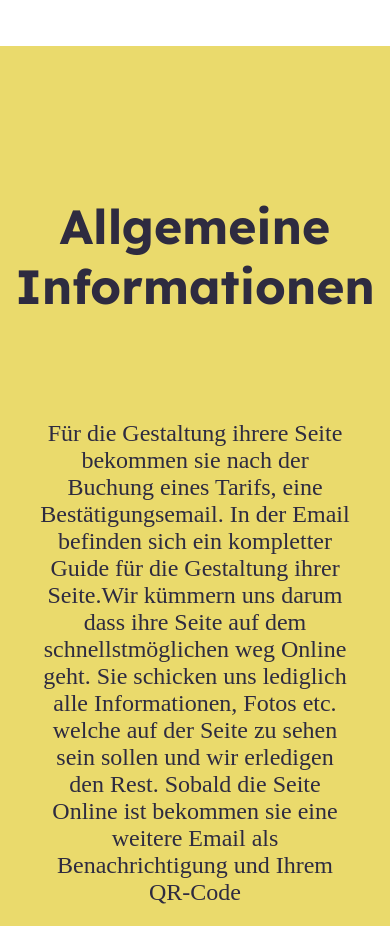
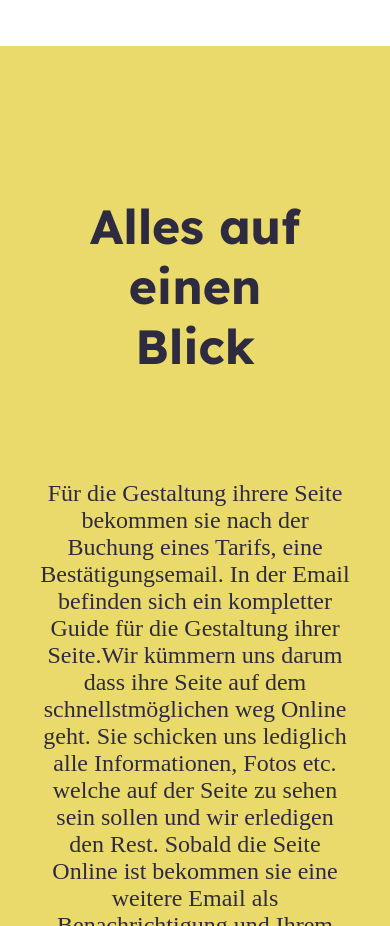
Before and after one commit to IU-Webprogrammierung/web-programmierung-Topo600, a website built with webpack: page Leistungen.html in a window 390 px wide. Shown: the part 1660-2586 px from the top of the page. Built offline with nearby package versions, Linux system fonts and the light colour scheme; a web font is replaced by a local one.

Commit message:
letzte Änderungen am responsiven design

```diff
--- a/Leistungen.html
+++ b/Leistungen.html
@@ -70,7 +70,7 @@
   </div>
   <!--Kartencontainer ende-->
   <div class="information">
-    <h1>Allgemeine Informationen</h1>
+    <h1>Alles auf einen Blick</h1>
     <p>Für die Gestaltung ihrere Seite bekommen sie nach der Buchung eines Tarifs,
     eine Bestätigungsemail. In der Email befinden sich ein kompletter Guide für die
     Gestaltung ihrer Seite.Wir kümmern uns darum dass ihre Seite auf dem schnellstmöglichen weg Online geht.
```
Also changed, not shown: Online-Friedhof.html (+1 -0 lines).
